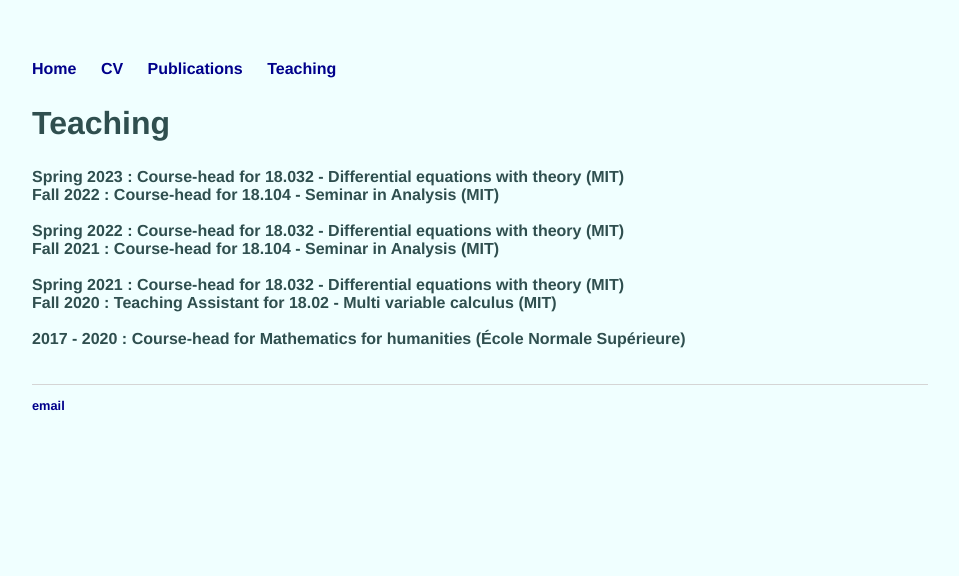
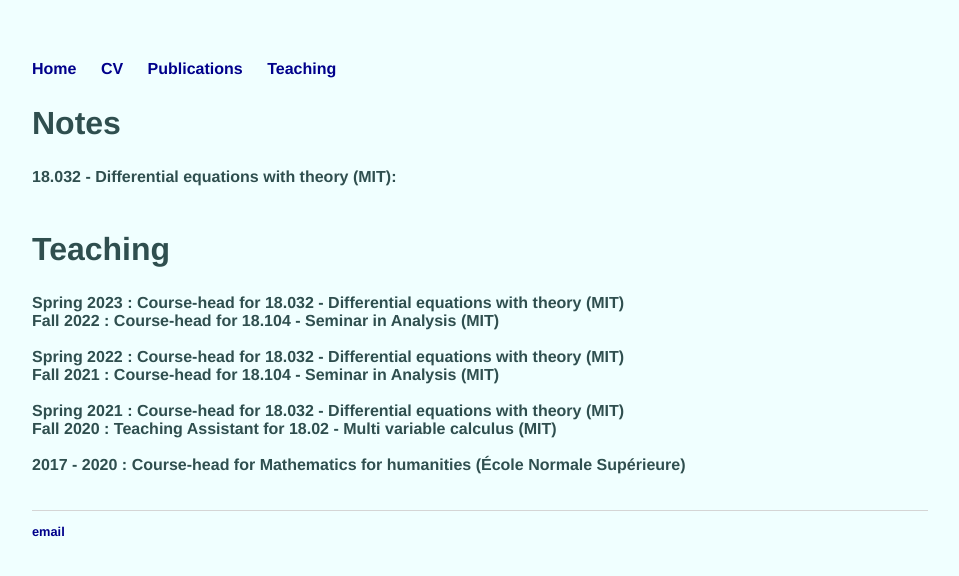
Before and after one commit to tristanozuch/tristanozuch.github.io, a Jekyll site: the page built from teaching/index.html, in a window 1280 px wide. Shown: the top 576 px of the page, without its empty margins (160-1119 px from the left). Built offline with Jekyll 4.4.1, drawn with Linux system fonts in a browser that asks for light colours.

Commit message:
Update index.html

```diff
--- a/teaching/index.html
+++ b/teaching/index.html
@@ -2,6 +2,12 @@
 layout: default
 title: Teaching
 ---
+<h2> Notes </h2>
+<b>18.032 - Differential equations with theory (MIT): </b>
+<br/>
+
+<br/>
+
 <h2> Teaching </h2>
 <b>Spring 2023 : Course-head for 18.032 - Differential equations with theory (MIT)</b>
 <br/>
```
